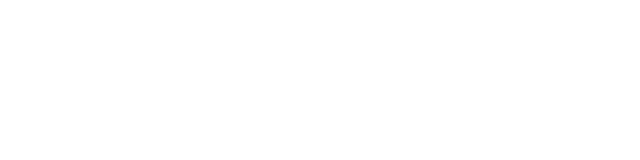
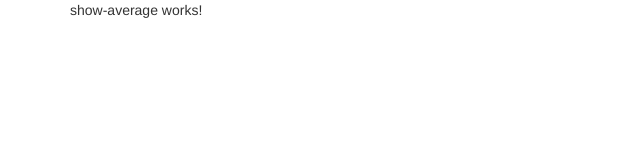
Before and after one commit to wroclawianka/loan-ratings-app, an Angular app: page / in a window 1280 px wide. Shown: the top 160 px of the page, without its empty margins (0-640 px from the left). Built offline with nearby package versions, Linux system fonts and the light colour scheme.

Commit message:
main structure of app

```diff
--- a/src/app/app.component.html
+++ b/src/app/app.component.html
@@ -0,0 +1,3 @@
+<div class="main container">
+    <app-show-average></app-show-average>
+</div>
```
